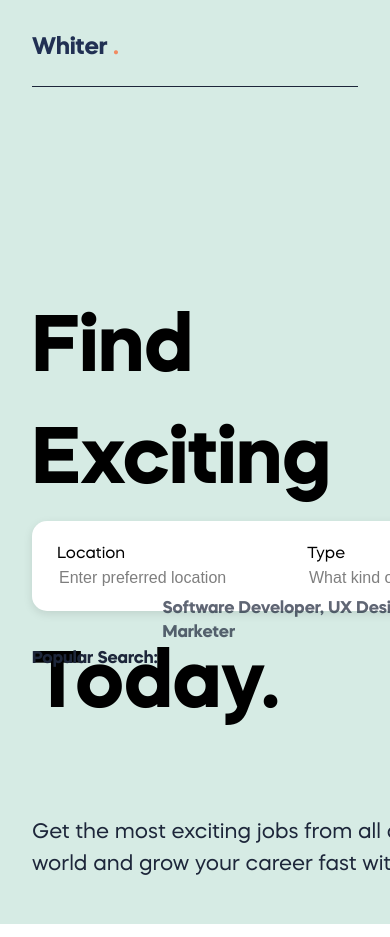
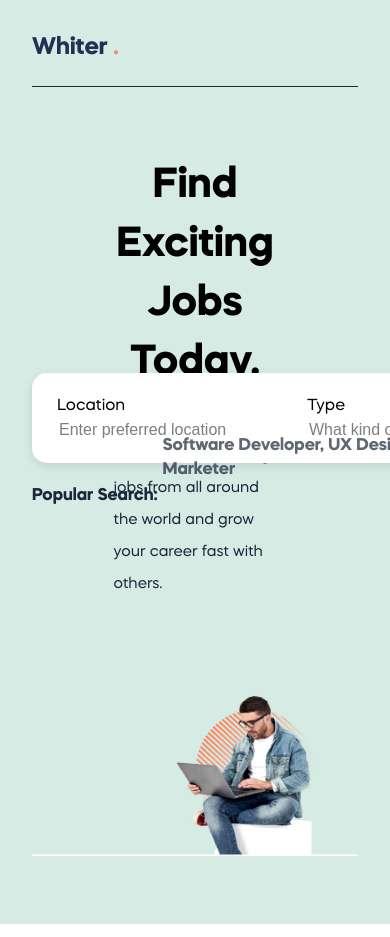
Before and after one commit to jade130/whiter, a plain HTML site: page index.html in a window 390 px wide. Shown: the top 937 px of the page. Drawn offline with Linux system fonts and the light colour scheme.

Commit message:
text is centre on title/subtitle. sort spacing.

```diff
--- a/style.css
+++ b/style.css
@@ -152,9 +152,19 @@ a {
 
 .hero__title {
 	font-size: 80px;
-	font-weight: 600px;
 	max-width: 600px;
 	padding: 153px 0 19px 0;
+}
+
+@media(max-width: 640px) {
+.hero__title {
+	font-size: 42px;
+	text-align: center;
+	padding-top: 42px;
+	margin-left: auto;
+	margin-right: auto;
+	width: 50%;
+	}
 }
 
 .hero__subtitle {
@@ -164,6 +174,15 @@ a {
 	line-height: 32px;
 	padding-bottom: 53px;
 	width: 500px;
+}
+
+@media(max-width: 640px) {
+	.hero__subtitle {
+		font-size: 15px;
+		margin-left: auto;
+		margin-right: auto;
+		width: 50%;
+	}
 }
 
 .hero__form {
```
